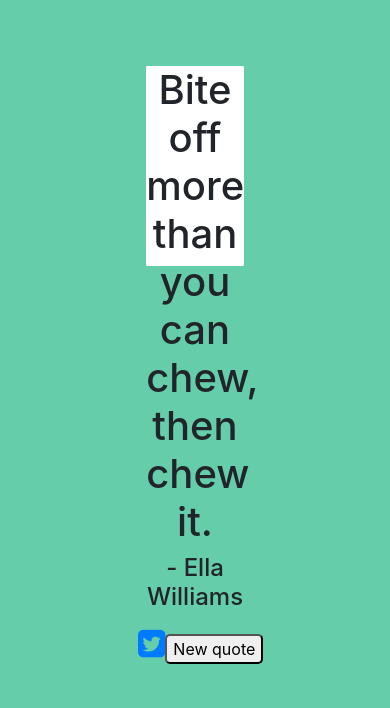
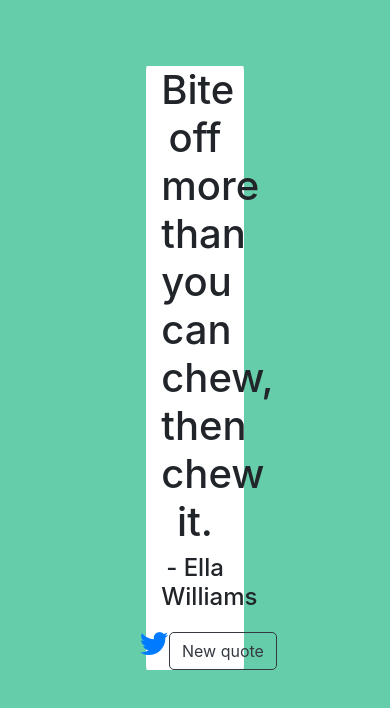
Before and after one commit to sheraznmirza/random-quote-generator, a React (Create React App) app: page / in a window 390 px wide. Shown: the top 708 px of the page. Built offline with nearby package versions, Linux system fonts and the light colour scheme.

Commit message:
made the textbox responsive, randomized colors

```diff
--- a/src/App.css
+++ b/src/App.css
@@ -1,10 +1,11 @@
 #quote-box {
   text-align: center;
+  align-items: center;
 }
 
 #root {
+  display: flex;
   background-color: white;
-  height: 200px;
   border-radius: 1%;
   width: 25%;
 }
--- a/src/App.js
+++ b/src/App.js
@@ -2,6 +2,7 @@ import React from 'react';
 import './App.css';
 import {quoting} from './database'
 import {colors} from './database'
+import Button from 'react-bootstrap/Button'
 
 class QuoteMachine extends React.Component {
     constructor(props) {
@@ -14,10 +15,15 @@ class QuoteMachine extends React.Component {
     }
 
     handleClick() {
-        const temp = this.state.randomIndex;
+        const tempIndex = this.state.randomIndex;
+        const tempColor = this.state.randomColor;
         let newRandomIndex = Math.floor(Math.random() * quoting.length);
-        while (temp === newRandomIndex) {
+        let newRandomColor = Math.floor(Math.random * colors.length);
+        while (tempIndex === newRandomIndex) {
             newRandomIndex = Math.floor(Math.random() * quoting.length);
+        }
+        while (tempColor === newRandomColor) {
+            newRandomColor = Math.floor(Math.random * colors.length);
         }
         this.setState(
             {
@@ -29,11 +35,11 @@ class QuoteMachine extends React.Component {
             color: this.state.randomColor
         }
         return (
-            <div id="quote-box">
+            <div id="quote-box" className="container">
                 <h1 id="text" style={changingColor}>{quoting[this.state.randomIndex].quote}</h1>
                 <h4 id="author">- {quoting[this.state.randomIndex].author}</h4>
-                <a id="tweet-quote" href="twitter.com/intent/tweet"><i class="fa fa-twitter-square"></i></a>
-                <button id="new-quote" onClick={this.handleClick}>New quote</button>
+                <a id="tweet-quote" href="twitter.com/intent/tweet"><i class="fa fa-twitter"></i></a>
+                <Button variant="outline-dark" id="new-quote" onClick={this.handleClick}>New quote</Button>
 
             </div>
         );
```
